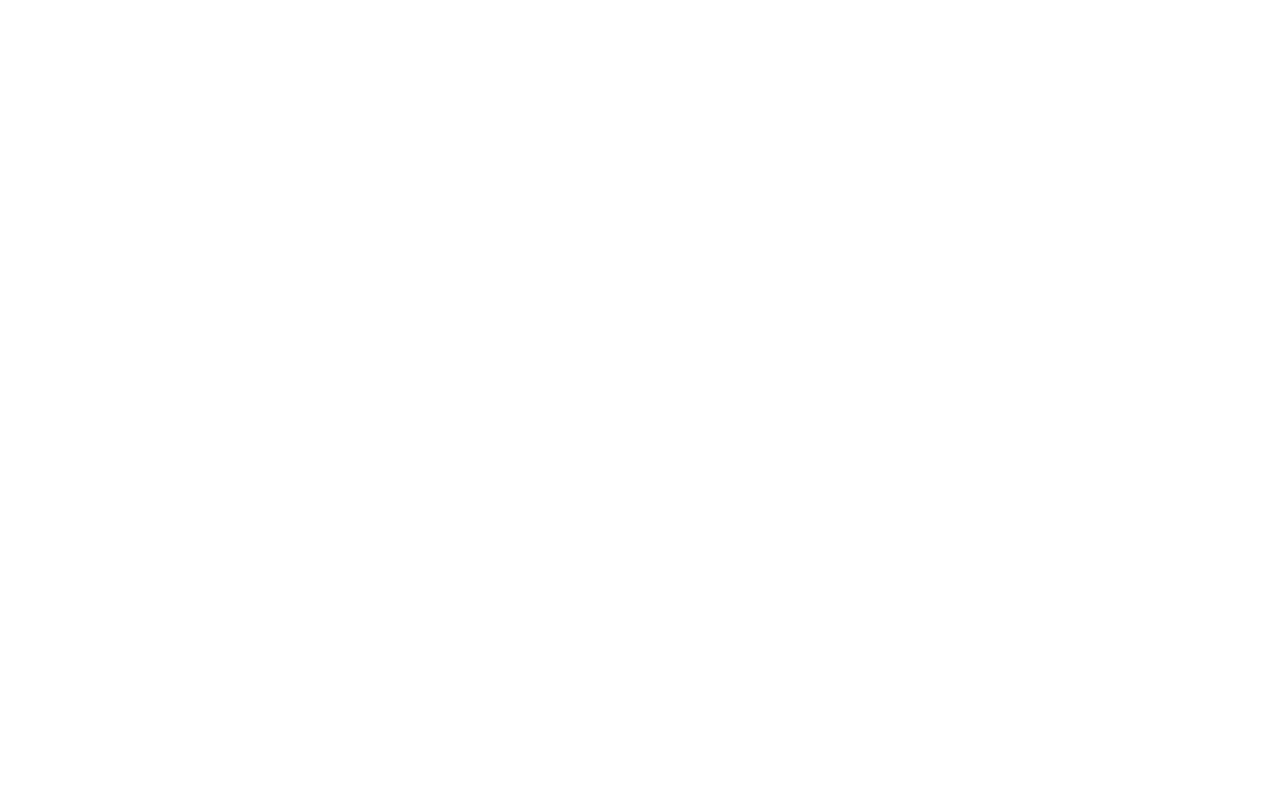
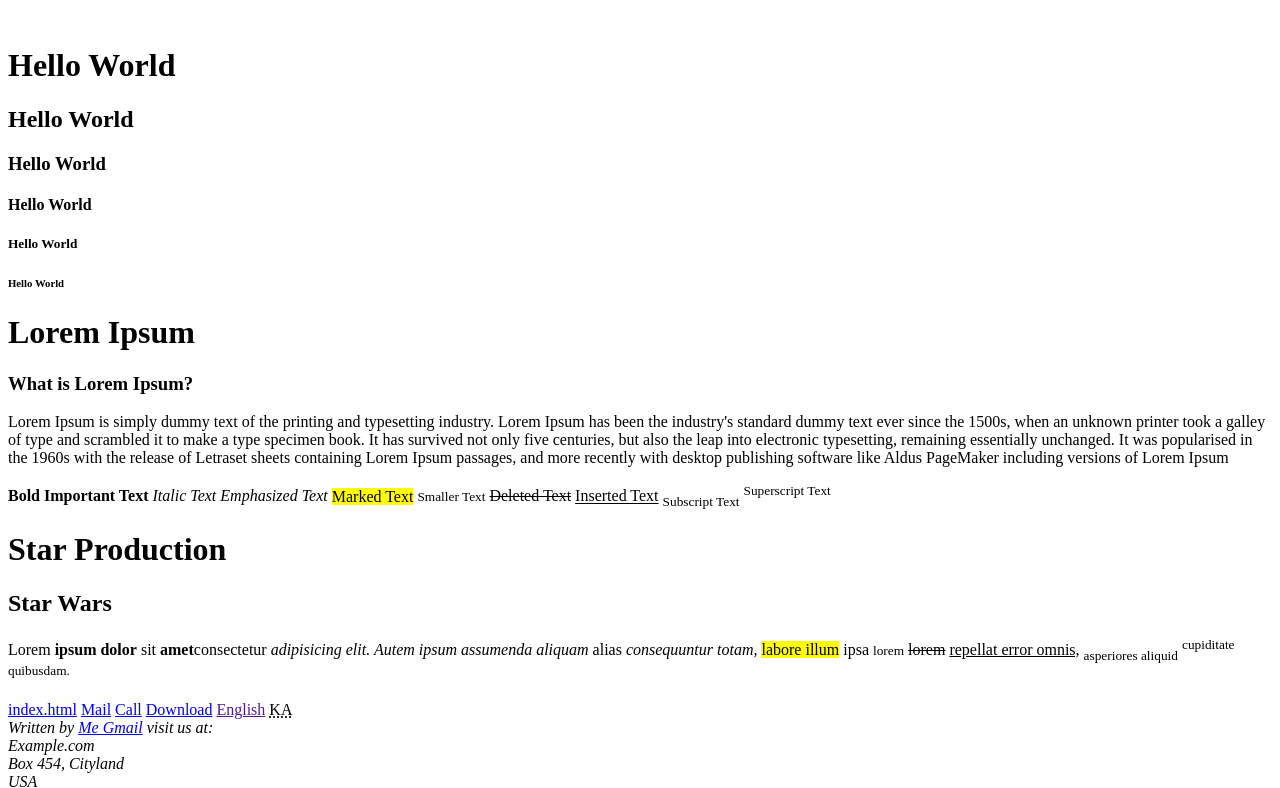
Before and after one commit to kbaytan99/allMyDevs, a plain HTML site: page Html_DayOne/index.html in a window 1280 px wide. Shown: the top 788 px of the page. Drawn offline with Linux system fonts and the light colour scheme.

Commit message:
Html, Hello World, Day 1

```diff
--- a/Html_DayOne/index.html
+++ b/Html_DayOne/index.html
@@ -1,14 +1,77 @@
-<!DOCTYPE html>
+<!DOCTYPE html> <!-- Declaration, DOCTYPE is case-sensitive, Then only we can write it like <!DOCTYPE html>-->
 <html lang="en">
 <head>
+    <meta name="description" content="Hello World"> <!-- Web site Description Important to SEO-->
+    <meta http-equiv="X-UA-Compatible" content="IE=7"> <!-- Compatibility Edge & Explorer-->
+    <meta name="keywords" content="Hello, World"> <!-- Keywords to SEO -->
+    <!-- <meta http-equiv="refresh" content="0; url=http://example.com">  redictred to website-->
+    <meta http-equiv="Content-Type" content="text/html;charset=UTF-8"> <!-- UTF 8 Comptaibility-->
     <meta charset="UTF-8"> <!-- UTF-8 Charset-->
     <meta http-equiv="X-UA-Compatible" content="IE=edge"> <!-- For Internet Explorer-->
     <meta name="viewport" content="width=device-width, initial-scale=1.0"> <!-- Responsive Design-->
-    <title>Document</title>
+    <title>Document</title> <!-- Web Site Title important-->
 </head>
 <body>
     <br> <!-- Space For Html -->
+    <!-- Title Tags h1-h6 important for Seo-->
+    <h1>Hello World</h1>
+    <h2>Hello World</h2>
+    <h3>Hello World</h3>
+    <h4>Hello World</h4>
+    <h5>Hello World</h5>
+    <h6>Hello World</h6>
+    <!-- Title Tags h1-h6 important for Seo-->
+    <!-- Paragraf tag-->
+    <p></p>
 
-
+    <!-- Example for use h & p-->
+    <h1>Lorem Ipsum</h1>
+    <h3>What is Lorem Ipsum?</h3>
+    <p>Lorem Ipsum is simply dummy text of the printing and typesetting industry.
+    Lorem Ipsum has been the industry's standard dummy text ever since the 1500s,
+    when an unknown printer took a galley of type and scrambled it to make a type specimen book.
+    It has survived not only five centuries, but also the leap into electronic typesetting,
+    remaining essentially unchanged. It was popularised in the 1960s with the release of Letraset sheets containing Lorem Ipsum passages,
+    and more recently with desktop publishing software like Aldus PageMaker including versions of Lorem Ipsum</p>
+    <!-- Example for use h & p-->
+    <!-- Formating Html -->
+    <b>Bold</b>
+    <strong>Important Text</strong>
+    <i>Italic Text</i>
+    <em>Emphasized Text</em>
+    <mark>Marked Text</mark>
+    <small>Smaller Text</small>
+    <del>Deleted Text</del>
+    <ins>Inserted Text</ins>
+    <sub>Subscript Text</sub>
+    <sup>Superscript Text</sup>
+    <!-- Formating Html -->
+    <!-- Example for use h , p & Format Text-->
+    <h1> Star Production</h1>
+    <h2>Star Wars</h2>
+    <p>Lorem <b>ipsum dolor</b> sit <strong>amet</strong>consectetur<i> adipisicing elit.
+        Autem ipsum assumenda aliquam </i>alias <em>consequuntur totam,</em>
+        <mark>labore illum</mark>  ipsa <small>lorem</small> <del>lorem</del> <ins> repellat error omnis,</ins>
+        <sub> asperiores aliquid</sub> <sup>cupiditate quibusdam.</sup> </p>
+    <!-- Example for use h , p & Format Text-->
+    <!-- HyperLink which is used to link from one page to another.-->
+    <a href="index.html">index.html</a>
+    <a href="mailto:kbaytan99@gmail.com">Mail</a>
+    <a href="tel:+00 000 000 000">Call</a>
+    <a href="index.html" download>Download</a> <!-- Download a index.html-->
+    <a href="" hreflang="en">English</a> <!-- Language at the specific page-->
+    <!-- HyperLink which is used to link from one page to another.-->
+    <!-- abbr -->
+    <abbr title="Kaan Baytan">KA</abbr> <!-- defines an abbreviation or an acronym-->
+    <!-- Adress defines the contact information for the author/owner of a document or an article.-->
+    <address>
+        Written by <a href="mailto:me@gmail.com"> Me Gmail</a>
+        visit us at: <br>
+        Example.com <br>
+        Box 454, Cityland <br>
+        USA
+    </address>
+    <!-- IMG -->
+    <img src="example.jpg" alt="Tree">
 </body>
 </html>
```
Also changed, not shown: Html_DayOne/example.jpg (added).
